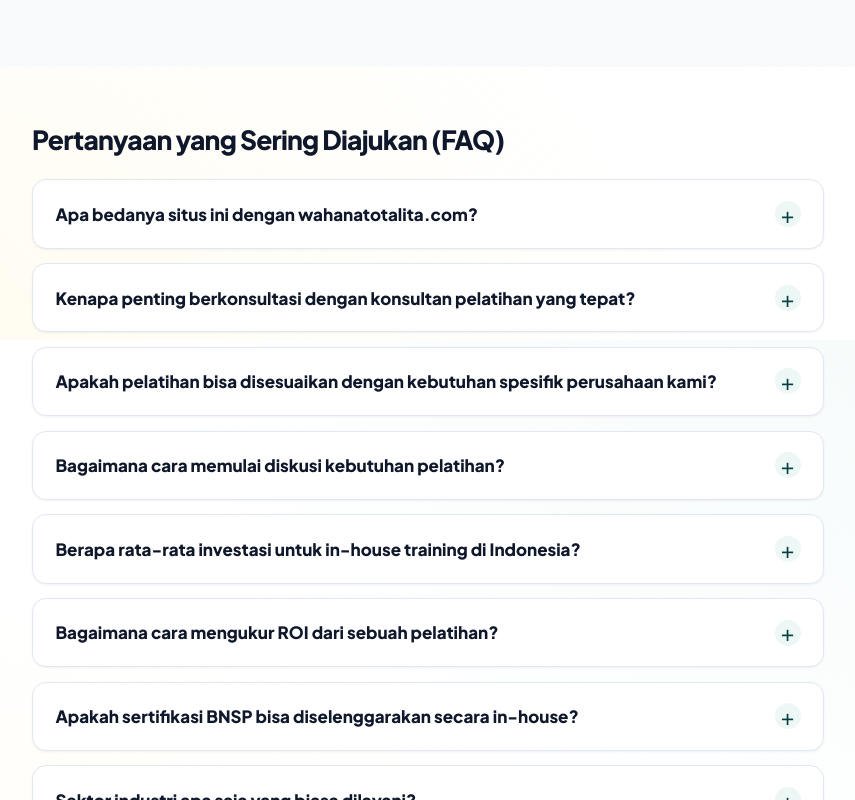
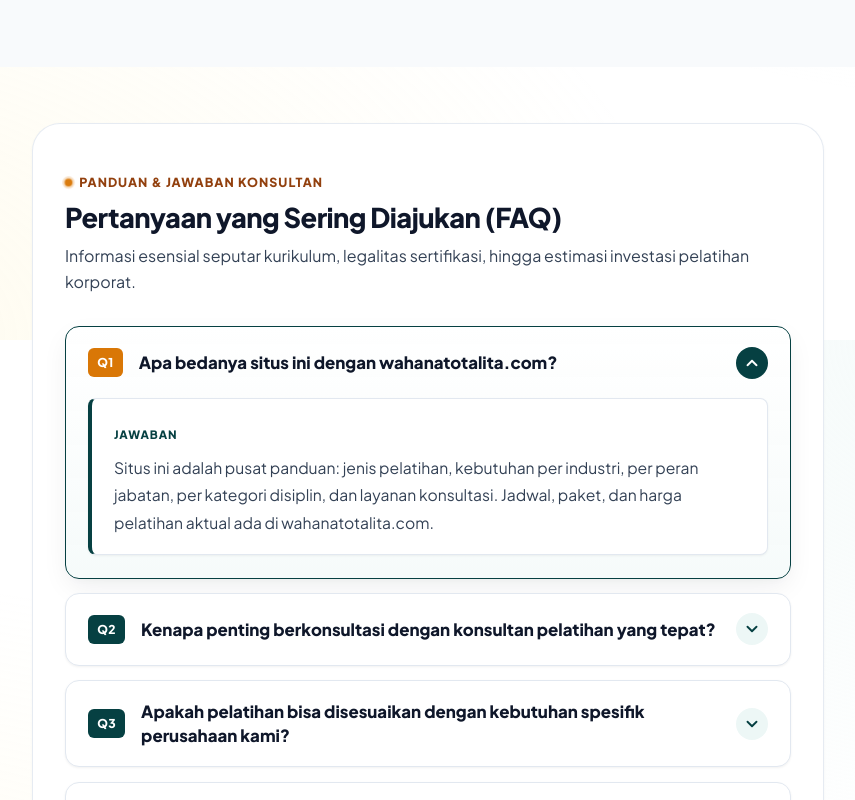
Before and after one commit to wahana-k3/training.wahanatotalita.com, a Next.js app: page / in a window 1280 px wide. Shown: the part 5260-6060 px from the top of the page, without its empty margins (212-1067 px from the left). Built offline with nearby package versions, Linux system fonts and the light colour scheme.

Commit message:
feat(ui): redesign FAQ into modern 2026 interactive accordion with numbered question badges, rotating chevron icons, and answer cards

```diff
--- a/src/app/globals.css
+++ b/src/app/globals.css
@@ -2130,81 +2130,176 @@ strong {
 }
 
 /* ==========================================================================
-   FAQ ACCORDION (APPLE DISCLOSURE)
+   FAQ ACCORDION (2026 MASTERMIND MODERN ACCORDION)
    ========================================================================== */
-.faq {
-  margin: 3.5rem 0;
-}
-
-.faq h2 {
-  font-size: 1.65rem;
-  margin-bottom: 1.4rem;
-}
-
-.faq-item {
-  border: 1px solid var(--c-line);
+.faq-mastermind-section {
+  margin: 3.5rem 0 4rem;
+  background: var(--glass-surface);
+  backdrop-filter: var(--glass-blur);
+  border: 1px solid var(--glass-border);
+  border-radius: var(--radius-xl);
+  padding: 2.5rem 2rem;
+  box-shadow: var(--shadow-sm);
+}
+
+.faq-section-head {
+  margin-bottom: 2rem;
+}
+
+.faq-badge {
+  display: inline-flex;
+  align-items: center;
+  gap: 0.45rem;
+  font-size: 0.78rem;
+  font-weight: 800;
+  color: var(--c-accent-dark);
+  letter-spacing: 0.08em;
+  text-transform: uppercase;
+  margin-bottom: 0.4rem;
+}
+
+.faq-main-title {
+  font-size: 1.7rem !important;
+  font-weight: 850;
+  color: var(--c-ink);
+  margin: 0 0 0.5rem !important;
+  padding: 0 !important;
+  border: none !important;
+  letter-spacing: -0.02em;
+}
+
+.faq-subtitle {
+  color: var(--c-ink-soft);
+  font-size: 1rem;
+  margin: 0;
+  line-height: 1.6;
+}
+
+.faq-accordion-list {
+  display: flex;
+  flex-direction: column;
+  gap: 0.9rem;
+}
+
+.faq-card {
+  border: 1.5px solid var(--c-line);
   border-radius: var(--radius);
-  margin-bottom: 0.9rem;
   background: #ffffff;
   overflow: hidden;
   box-shadow: var(--shadow-sm);
-  transition: border-color 0.2s ease, box-shadow 0.2s ease;
-}
-
-.faq-item:hover {
+  transition: all 0.25s cubic-bezier(0.16, 1, 0.3, 1);
+}
+
+.faq-card:hover {
   border-color: var(--c-line-dark);
-}
-
-.faq-item summary {
-  padding: 1.15rem 1.4rem;
+  box-shadow: var(--shadow);
+}
+
+.faq-card[open] {
+  border-color: var(--c-primary);
+  box-shadow: var(--shadow-md);
+  background: linear-gradient(180deg, #ffffff 0%, rgba(237, 247, 246, 0.5) 100%);
+}
+
+.faq-summary {
+  padding: 1.2rem 1.4rem;
   font-weight: 750;
-  font-size: 1.06rem;
+  font-size: 1.05rem;
   color: var(--c-ink);
   cursor: pointer;
   list-style: none;
   display: flex;
-  justify-content: space-between;
   align-items: center;
   gap: 1rem;
   user-select: none;
 }
 
-.faq-item summary::-webkit-details-marker {
+.faq-summary::-webkit-details-marker {
   display: none;
 }
 
-.faq-item summary::after {
-  content: "+";
-  font-size: 1.4rem;
-  font-weight: 400;
-  color: var(--c-primary);
+.faq-q-num {
+  font-size: 0.76rem;
+  font-weight: 850;
+  background: var(--c-primary);
+  color: #ffffff;
+  padding: 0.22rem 0.55rem;
+  border-radius: 6px;
   flex-shrink: 0;
-  width: 26px;
-  height: 26px;
-  display: flex;
-  align-items: center;
-  justify-content: center;
+  letter-spacing: 0.04em;
+  transition: background-color 0.2s ease;
+}
+
+.faq-card[open] .faq-q-num {
+  background: var(--c-accent);
+}
+
+.faq-question-text {
+  flex: 1;
+  line-height: 1.4;
+  color: var(--c-ink);
+}
+
+.faq-toggle-icon {
+  width: 32px;
+  height: 32px;
   border-radius: 50%;
   background: var(--c-primary-light);
-  transition: transform 0.2s ease, background-color 0.2s ease;
-}
-
-.faq-item[open] summary {
-  border-bottom: 1px solid var(--c-line-light);
-  background: var(--c-primary-light);
-  color: var(--c-primary-dark);
-}
-
-.faq-item[open] summary::after {
-  content: "−";
+  color: var(--c-primary);
+  display: flex;
+  align-items: center;
+  justify-content: center;
+  flex-shrink: 0;
+  transition: transform 0.3s cubic-bezier(0.16, 1, 0.3, 1), background-color 0.2s ease, color 0.2s ease;
+}
+
+.faq-card[open] .faq-toggle-icon {
+  transform: rotate(180deg);
   background: var(--c-primary);
   color: #ffffff;
 }
 
-.faq-item p {
-  padding: 1.15rem 1.4rem;
+.faq-answer-wrapper {
+  padding: 0 1.4rem 1.4rem 1.4rem;
+  animation: faqFadeIn 0.25s ease-out;
+}
+
+@keyframes faqFadeIn {
+  from {
+    opacity: 0;
+    transform: translateY(-4px);
+  }
+  to {
+    opacity: 1;
+    transform: translateY(0);
+  }
+}
+
+.faq-answer-content {
+  background: #ffffff;
+  border: 1px solid var(--c-line);
+  border-left: 4px solid var(--c-primary);
+  border-radius: var(--radius-sm);
+  padding: 1.15rem 1.35rem;
+  box-shadow: var(--shadow-sm);
+}
+
+.faq-answer-indicator {
+  margin-bottom: 0.35rem;
+}
+
+.ans-tag {
+  font-size: 0.72rem;
+  font-weight: 850;
+  color: var(--c-primary);
+  letter-spacing: 0.08em;
+  text-transform: uppercase;
+}
+
+.faq-answer-content p {
   margin: 0;
   color: var(--c-ink-soft);
+  font-size: 0.98rem;
   line-height: 1.75;
 }
 
--- a/src/components/FaqSection.tsx
+++ b/src/components/FaqSection.tsx
@@ -2,20 +2,48 @@ import { FaqItem } from '@/lib/types';
 
 interface FaqSectionProps {
   items?: FaqItem[];
+  title?: string;
 }
 
-export function FaqSection({ items }: FaqSectionProps) {
+export function FaqSection({ items, title = 'Pertanyaan yang Sering Diajukan (FAQ)' }: FaqSectionProps) {
   if (!items || items.length === 0) return null;
 
   return (
-    <section className="faq" aria-labelledby="faq-h">
-      <h2 id="faq-h">Pertanyaan yang Sering Diajukan (FAQ)</h2>
-      {items.map((qa, index) => (
-        <details key={index} className="faq-item">
-          <summary>{qa.q}</summary>
-          <p>{qa.a}</p>
-        </details>
-      ))}
+    <section className="faq-mastermind-section" aria-labelledby="faq-h">
+      <div className="faq-section-head">
+        <div className="faq-badge">
+          <span className="pulse-dot-sm"></span>
+          <span>PANDUAN &amp; JAWABAN KONSULTAN</span>
+        </div>
+        <h2 id="faq-h" className="faq-main-title">{title}</h2>
+        <p className="faq-subtitle">
+          Informasi esensial seputar kurikulum, legalitas sertifikasi, hingga estimasi investasi pelatihan korporat.
+        </p>
+      </div>
+
+      <div className="faq-accordion-list">
+        {items.map((qa, index) => (
+          <details key={index} className="faq-card" open={index === 0}>
+            <summary className="faq-summary">
+              <span className="faq-q-num">Q{index + 1}</span>
+              <span className="faq-question-text">{qa.q}</span>
+              <span className="faq-toggle-icon" aria-hidden="true">
+                <svg width="18" height="18" viewBox="0 0 24 24" fill="none" stroke="currentColor" strokeWidth="2.5" strokeLinecap="round" strokeLinejoin="round">
+                  <path d="m6 9 6 6 6-6"/>
+                </svg>
+              </span>
+            </summary>
+            <div className="faq-answer-wrapper">
+              <div className="faq-answer-content">
+                <div className="faq-answer-indicator">
+                  <span className="ans-tag">JAWABAN</span>
+                </div>
+                <p>{qa.a}</p>
+              </div>
+            </div>
+          </details>
+        ))}
+      </div>
     </section>
   );
 }
```
